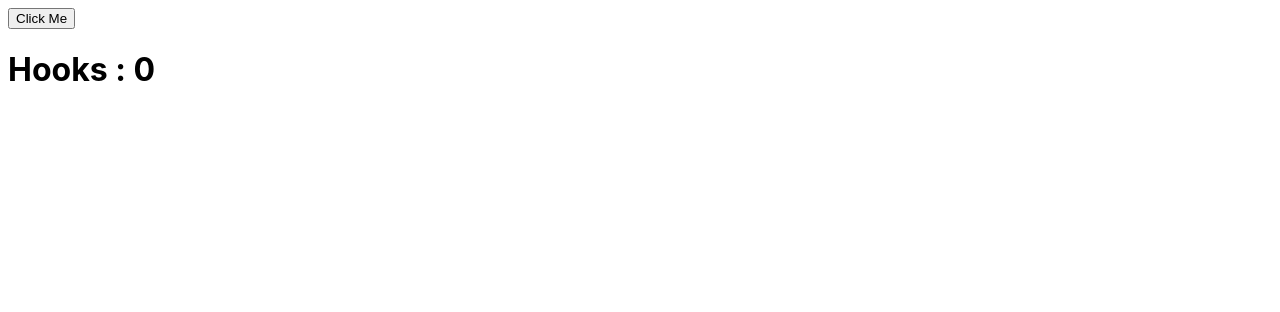
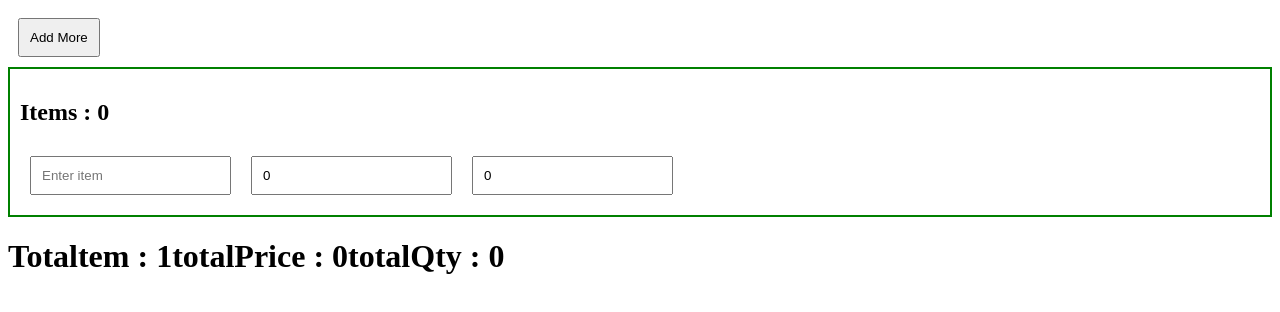
Before and after one commit to Shyam70233/Hooks-1, a React (Create React App) app: page / in a window 1280 px wide. Shown: the top 312 px of the page. Built offline with nearby package versions, Linux system fonts and the light colour scheme.

Commit message:
state with add ore example

```diff
--- a/src/App.js
+++ b/src/App.js
@@ -2,18 +2,55 @@ import React, { useState } from 'react';
 import './style.css';
 
 export default function App() {
-  const [topics, settopics] = useState([]);
-  const addClick = () => {
-    const mytopics = prompt('Enter Your Topics', 'Topics......');
-    settopics([...topics, mytopics]);
+  const initialState = {
+    item: '',
+    qty: 0,
+    price: 0,
   };
+  const [stock, setstock] = useState([initialState]);
+  const addmoreitem = () => {
+    setstock([...stock, initialState]);
+  };
+  const handleChange = (i, name, e) => {
+    let value = e.target.value;
+    setstock(
+      stock?.map((x, index) => (index === i ? { ...x, [name]: value } : x))
+    );
+  };
+
+  const totalPrice = stock
+    .map((x) => +x.price)
+    .reduce((sum, next) => sum + next);
+
+  const totalQty = stock.map((x) => +x.qty).reduce((sum, next) => sum + next);
   return (
     <div>
-      <button onClick={addClick}>Click Me</button>
-      <h1>Hooks : {topics?.length} </h1>
-      {topics?.map((item) => (
-        <li>{item}</li>
+      <button onClick={addmoreitem}>Add More</button>
+      {stock?.map((itemss, index) => (
+        <div className="stock-item">
+          <h2>Items : {index} </h2>
+          <input
+            onChange={(e) => handleChange(index, 'item', e)}
+            value={itemss.item}
+            placeholder="Enter item"
+          />
+          <input
+            onChange={(e) => handleChange(index, 'qty', e)}
+            value={itemss.qty}
+            placeholder="Enter qty"
+          />
+          <input
+            onChange={(e) => handleChange(index, 'price', e)}
+            value={itemss.price}
+            placeholder="Enter price"
+          />
+        </div>
       ))}
+      <h1>
+        Totaltem : {stock.length}
+        totalPrice : {totalPrice}
+        totalQty : {totalQty}
+      </h1>
     </div>
   );
 }
--- a/src/style.css
+++ b/src/style.css
@@ -1,5 +1,11 @@
-h1,
-p {
-  font-family: -apple-system, BlinkMacSystemFont, 'Segoe UI', Roboto, Oxygen,
-    Ubuntu, Cantarell, 'Open Sans', 'Helvetica Neue', sans-serif;
+.stock-item {
+  margin: 10p;
+  padding: 10px;
+  border: 2px solid green;
 }
+
+input,
+button {
+  margin: 10px;
+  padding: 10px;
+}
```
